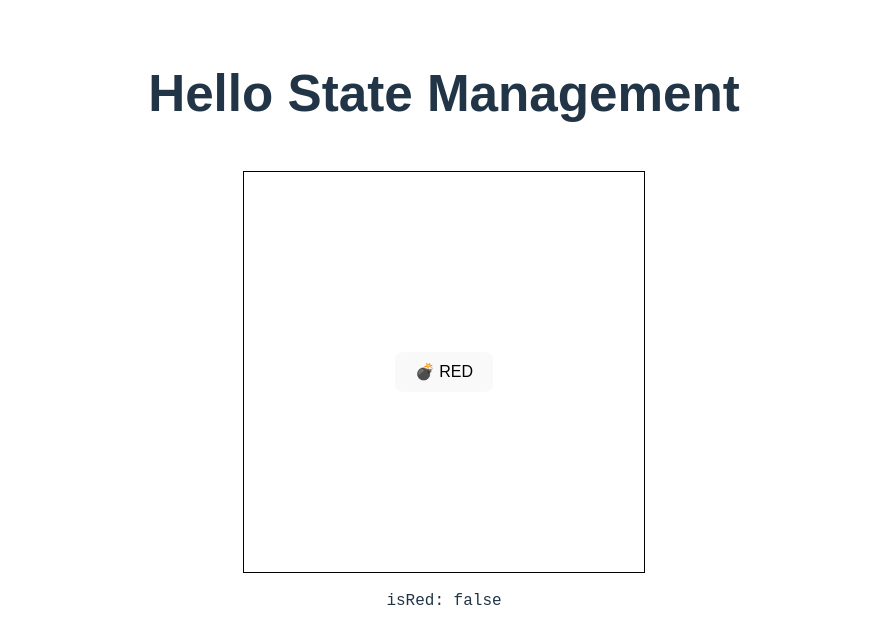
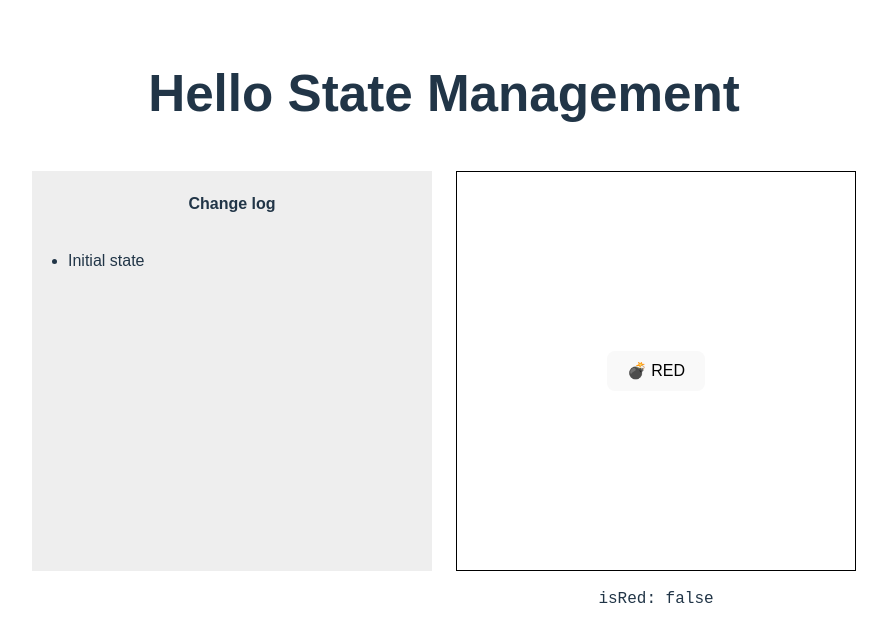
Before and after one commit to rdzcn/react-state-management, a React (Vite) app: page / in a window 1280 px wide. Shown: the top 644 px of the page, without its empty margins (196-1083 px from the left). Built offline with nearby package versions, Linux system fonts and the light colour scheme.

Commit message:
add ChnageLog

```diff
--- a/src/App.css
+++ b/src/App.css
@@ -11,6 +11,27 @@
   display: flex;
   flex-direction: column;
   align-items: center;
+}
+
+.App .change-log-wrapper {
+  display: flex;
+  flex-direction: column;
+  width: 400px;
+  height: 400px;
+  background: #eee;
+}
+
+.App .change-log-list {
+  display: flex;
+  flex-direction: column;
+  padding: 12px;
+  margin: 0;
+}
+
+.App .change-log-list .change-log-item {
+  margin-bottom: 12px;
+  margin-left: 24px;
+  width: fit-content;
 }
 
 .App .my-component {
@@ -33,3 +54,9 @@
 .App .state-value::before {
   content: attr(data-state-value);
 }
+
+.App .components-container {
+  display: grid;
+  grid-template-columns: 1fr 1fr;
+  grid-gap: 24px;
+}
--- a/src/App.jsx
+++ b/src/App.jsx
@@ -1,3 +1,4 @@
+import ChangeLog from "./ChangeLog";
 import MyComponent from "./MyComponent";
 import "./App.css";
 
@@ -6,6 +7,7 @@ export default function App() {
     <div className="App">
       <h1 style={{ marginBottom: "48px" }}>Hello State Management</h1>
       <div className="components-container">
+        <ChangeLog />
         <MyComponent />
       </div>
     </div>
--- /dev/null
+++ b/src/ChangeLog.jsx
@@ -0,0 +1,10 @@
+export default function ChangeLog() {
+  return (
+    <div className="change-log-wrapper">
+      <h4>Change log</h4>
+      <ul className="change-log-list">
+        <li className="change-log-item">Initial state</li>
+      </ul>
+    </div>
+  )
+}
--- a/src/index.css
+++ b/src/index.css
@@ -13,6 +13,10 @@
   -webkit-font-smoothing: antialiased;
   -moz-osx-font-smoothing: grayscale;
   -webkit-text-size-adjust: 100%;
+}
+
+* {
+  box-sizing: border-box;
 }
 
 a {
```
